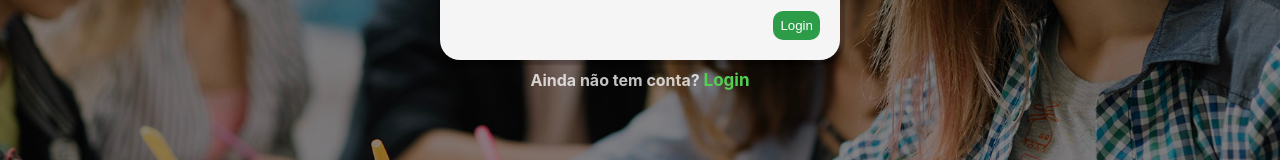
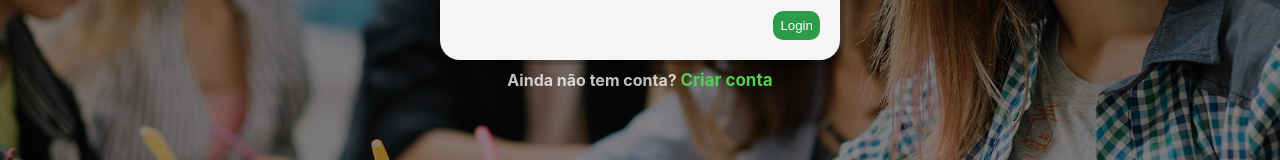
Before and after one commit to Vitoudi/Bora-Pas, a Next.js app: page / in a window 1280 px wide. Shown: the part 429-589 px from the top of the page. Built offline with nearby package versions, Linux system fonts and the light colour scheme; no server answers.

Commit message:
Login error fix

```diff
--- a/pages/LoginPage/components/PageModeMsg.js
+++ b/pages/LoginPage/components/PageModeMsg.js
@@ -10,7 +10,7 @@ export default function PageModeMsg({ modalState, setModalState }) {
     <div className="page-mode-msg">
       <p>
         {modalState === "signUp" ? "Já tem uma conta?" : "Ainda não tem conta?"}{" "}
-        <span onClick={handleClick}>{modalState === "login"? 'Login' : 'Criar conta'}</span>
+        <span onClick={handleClick}>{modalState === "login"? 'Criar conta' : 'Login'}</span>
       </p>
     </div>
   );
--- a/pages/user/[id].js
+++ b/pages/user/[id].js
@@ -296,7 +296,7 @@ export default function UserInfoPage() {
                 {isCurrentUserPage
                   ? userInfo.bio
                     ? userInfo.bio
-                    : "Your bio..."
+                    : "Sua bio..."
                   : userInfo.bio
                   ? userInfo.bio
                   : "..."}
```
